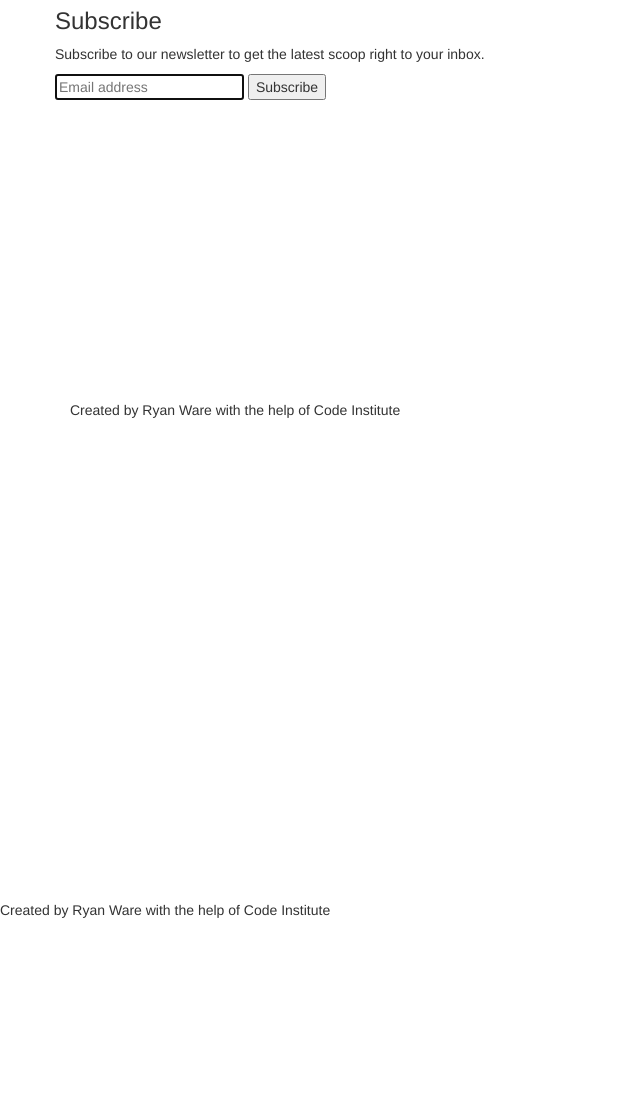
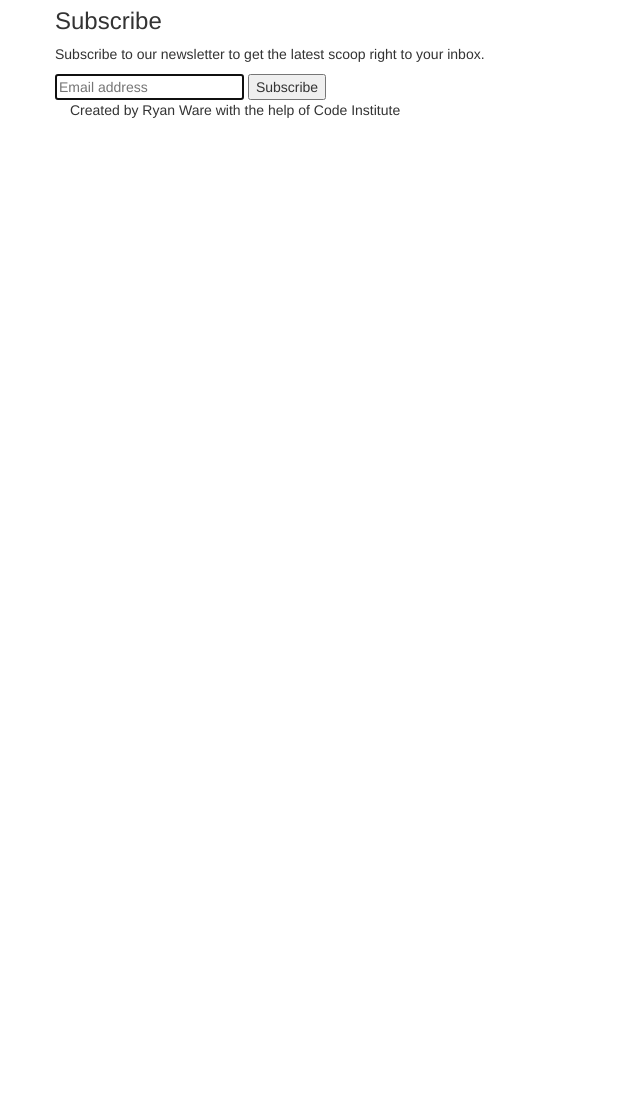
Before and after one commit to Code-Institute-Submissions/Stream_1_New, a website: page app/index.html in a window 1280 px wide. Shown: the part 880-1980 px from the top of the page, without its empty margins (0-640 px from the left). After the commit the page ends 1180 px from the top, so only its background shows below. Drawn offline with nearby package versions, Linux system fonts and the light colour scheme.

Commit message:
changing footer aspects

```diff
--- a/app/css/style.css
+++ b/app/css/style.css
@@ -25,5 +25,4 @@
 footer {
 	display: block;
 	height: 200px;
-	margin-top: 300px;
 }
--- a/app/index.html
+++ b/app/index.html
@@ -66,8 +66,6 @@
   <script src="components/version/version-directive.js"></script>
   <script src="components/version/interpolate-filter.js"></script>
 </body>
-<footer>
-  <p>Created by Ryan Ware with the help of Code Institute</p>
-</footer>
+
 
 </html>
```
